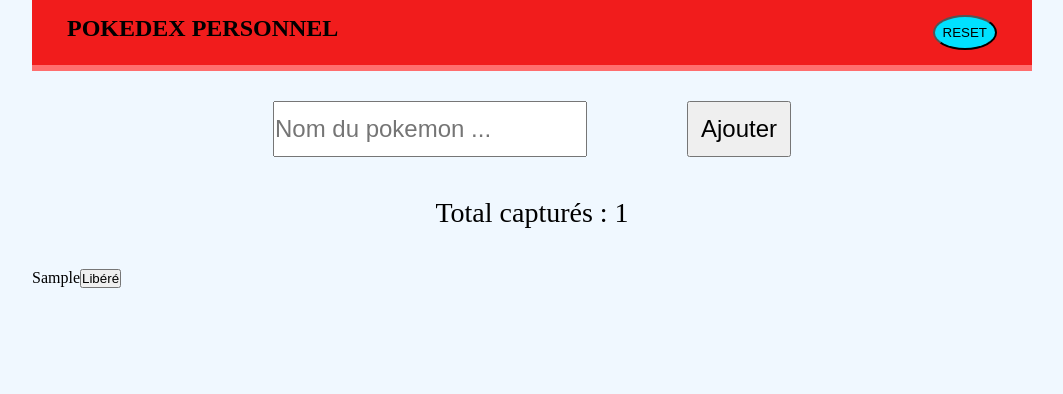
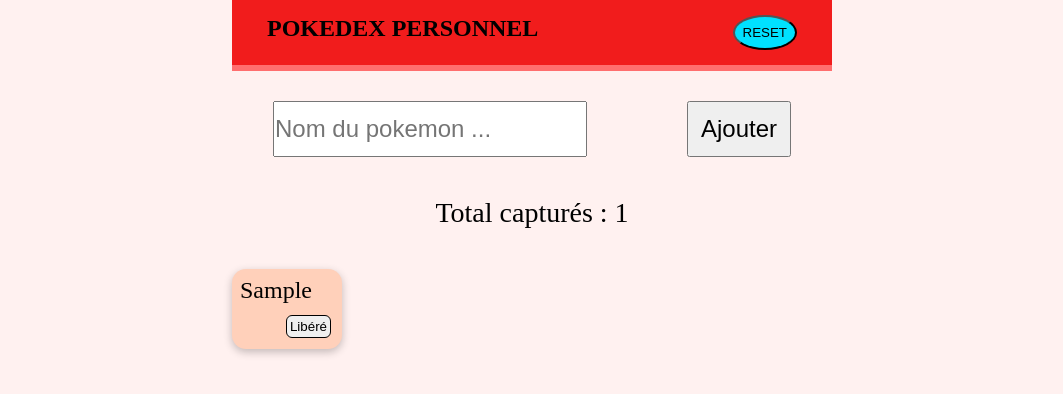
Before and after one commit to Frederic-Champion/mon-premier-projet, a plain HTML site: page Dashboard Pokedex/pokedex.html in a window 1280 px wide. Both pictures are taken after typing "Sample" into the empty fields and a click on the button "Ajouter". Shown: the whole page, without its empty margins (108-1171 px from the left). Drawn offline with Linux system fonts and the light colour scheme.

Commit message:
suite exercice

```diff
--- a/Dashboard Pokedex/pokedex.css
+++ b/Dashboard Pokedex/pokedex.css
@@ -4,8 +4,8 @@
     padding: 0;
 }
 body {
-    max-width: 1000px;
-    background-color: aliceblue;
+    max-width: 600px;
+    background-color: rgb(255, 241, 240);
     margin: 0 auto;
 }
 nav {
@@ -39,3 +39,27 @@ p {
     margin: 40px auto;
     text-align: center;
 }
+.cartes {
+    display: flex;
+    flex-wrap: wrap;
+    gap: 30px
+}
+.carte {
+    display: flex;
+    flex-direction: column;
+    background-color: rgb(255, 208, 186);
+    padding: 8px;
+    width: 110px;
+    height: 80px;
+    border-radius: 14px;
+    box-shadow: rgba(0, 0, 0, 0.24) 0px 3px 8px;
+    font-size: 24px
+}
+.boutonLiberer {
+    margin: 3px;
+    align-self: end;
+    margin-top: auto;
+    border-radius: 6px;
+    padding: 3px;
+    border: 1px solid
+}
--- a/Dashboard Pokedex/pokedex.js
+++ b/Dashboard Pokedex/pokedex.js
@@ -9,6 +9,8 @@ const ajouterPokemon = () => {
     if (pokemonName.value === "") { return }
     const carte = document.createElement("div");
     const boutonLiberer = document.createElement("button");
+    carte.className = "carte";
+    boutonLiberer.className = "boutonLiberer";
     carte.textContent = pokemonName.value ;
     boutonLiberer.textContent = "Libéré"
     boutonLiberer.addEventListener("click", () => {
```
